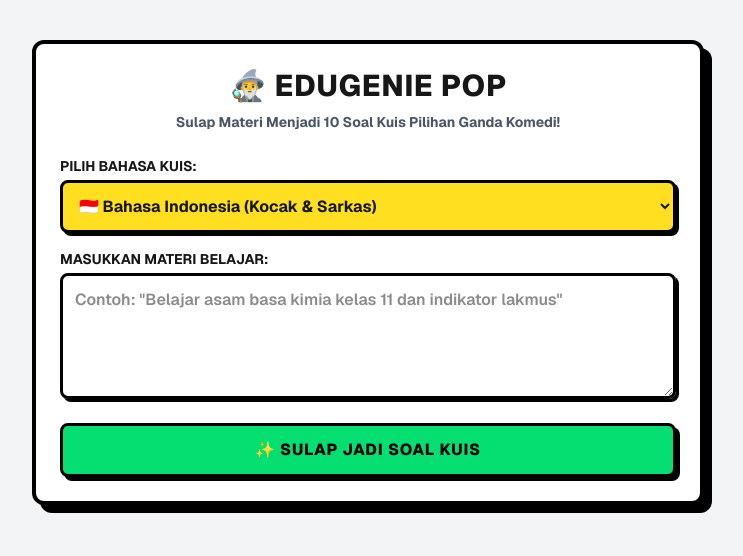
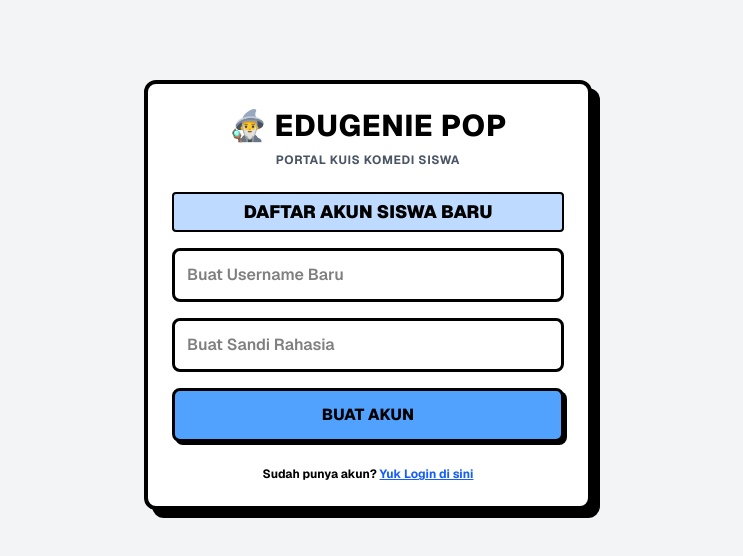
Before and after one commit to onad1ocrypto/EduGenie-pop, a Next.js app: page / in a window 1280 px wide. Shown: the top 556 px of the page, without its empty margins (272-1015 px from the left). Built offline with nearby package versions, Linux system fonts and the light colour scheme.

Commit message:
feat: kembalikan login lokal dan perbaiki warna teks hitam

```diff
--- a/app/page.tsx
+++ b/app/page.tsx
@@ -1,6 +1,6 @@
 'use client';
 
-import { useState } from 'react';
+import { useState, useEffect } from 'react';
 
 interface QuizItem {
   question: string;
@@ -9,16 +9,87 @@ interface QuizItem {
   explanation: string;
 }
 
+interface ReportCard {
+  material: string;
+  language: string;
+  score: number;
+  totalQuestions: number;
+  date: string;
+}
+
 export default function Home() {
+  // --- STATE SYSTEM SISWA & LOGIN ---
+  const [isRegistered, setIsRegistered] = useState(false);
+  const [isLoggedIn, setIsLoggedIn] = useState(false);
+  const [username, setUsername] = useState('');
+  const [password, setPassword] = useState('');
+  const [currentUser, setCurrentUser] = useState('');
+  const [history, setHistory] = useState<ReportCard[]>([]);
+
+  // --- STATE KUIS ---
   const [material, setMaterial] = useState('');
-  const [language, setLanguage] = useState('id'); // Default: Bahasa Indonesia
+  const [language, setLanguage] = useState('id'); // Default: Indonesia
   const [quiz, setQuiz] = useState<QuizItem[]>([]);
   const [loading, setLoading] = useState(false);
   const [error, setError] = useState('');
   const [userAnswers, setUserAnswers] = useState<{ [key: number]: string }>({});
   const [showResults, setShowResults] = useState(false);
 
-  const handleSubmit = async (e: React.FormEvent) => {
+  // Load status login dari localStorage saat pertama kali buka web
+  useEffect(() => {
+    const savedUser = localStorage.getItem('currentUser');
+    const registered = localStorage.getItem('isRegistered');
+    if (savedUser) {
+      setIsLoggedIn(true);
+      setCurrentUser(savedUser);
+      const savedHistory = localStorage.getItem(`history_${savedUser}`);
+      if (savedHistory) setHistory(JSON.parse(savedHistory));
+    }
+    if (registered === 'true') {
+      setIsRegistered(true);
+    }
+  }, []);
+
+  // --- FUNGSI AUTENTIKASI ---
+  const handleRegister = (e: React.FormEvent) => {
+    e.preventDefault();
+    if (!username.trim() || !password.trim()) return alert('Username & Sandi harus diisi!');
+
+    localStorage.setItem('saved_username', username);
+    localStorage.setItem('saved_password', password);
+    localStorage.setItem('isRegistered', 'true');
+    setIsRegistered(true);
+    alert('🎉 Pendaftaran Siswa Berhasil! Silakan Login.');
+    setPassword('');
+  };
+
+  const handleLogin = (e: React.FormEvent) => {
+    e.preventDefault();
+    const savedU = localStorage.getItem('saved_username');
+    const savedP = localStorage.getItem('saved_password');
+
+    if (username === savedU && password === savedP) {
+      setIsLoggedIn(true);
+      setCurrentUser(username);
+      localStorage.setItem('currentUser', username);
+      const savedHistory = localStorage.getItem(`history_${username}`);
+      if (savedHistory) setHistory(JSON.parse(savedHistory));
+      setError('');
+    } else {
+      alert('❌ Username atau Sandi salah!');
+    }
+  };
+
+  const handleLogout = () => {
+    localStorage.removeItem('currentUser');
+    setIsLoggedIn(false);
+    setCurrentUser('');
+    setQuiz([]);
+    setMaterial('');
+  };
+
+  // --- FUNGSI GENERATE KUIS ---
+  const handleSubmitQuiz = async (e: React.FormEvent) => {
     e.preventDefault();
     if (!material.trim()) return;
 
@@ -32,7 +103,7 @@ export default function Home() {
       const response = await fetch('/api/generate-quiz', {
         method: 'POST',
         headers: { 'Content-Type': 'application/json' },
-        body: JSON.stringify({ material, language }), // 🚀 Kirim materi & pilihan bahasa ke backend
+        body: JSON.stringify({ material, language }),
       });
 
       const data = await response.json();
@@ -44,56 +115,152 @@ export default function Home() {
       setQuiz(data.quiz || []);
     } catch (err: any) {
       setError(err.message || 'Terjadi kesalahan sistem');
-      alert(`Eror dari AI: ${err.message || 'Gagal membuat kuis'}`);
+      alert(`Eror: ${err.message}`);
     } finally {
       setLoading(false);
     }
   };
 
   const handleSelectOption = (questionIndex: number, option: string) => {
-    if (showResults) return; // Kunci jawaban jika sudah dinilai
+    if (showResults) return;
     setUserAnswers({ ...userAnswers, [questionIndex]: option });
   };
 
   const checkScore = () => {
     setShowResults(true);
+
+    // Hitung total nilai benar
+    let correctCount = 0;
+    quiz.forEach((item, idx) => {
+      if (userAnswers[idx] === item.answer) correctCount++;
+    });
+
+    const finalScore = Math.round((correctCount / quiz.length) * 100);
+
+    // Simpan ke Rapot Riwayat Siswa
+    const newReport: ReportCard = {
+      material,
+      language: language === 'en' ? '🇺🇸 English' : language === 'zh' ? '🇨🇳 Mandarin' : '🇮🇩 Indonesia',
+      score: finalScore,
+      totalQuestions: quiz.length,
+      date: new Date().toLocaleDateString('id-ID'),
+    };
+
+    const updatedHistory = [newReport, ...history];
+    setHistory(updatedHistory);
+    localStorage.setItem(`history_${currentUser}`, JSON.stringify(updatedHistory));
   };
 
+  // --- TAMPILAN HALAMAN LOGIN / REGISTER ---
+  if (!isLoggedIn) {
+    return (
+      <main className="min-h-screen bg-gray-100 py-20 px-4 flex flex-col items-center font-sans text-black">
+        <div className="max-w-md w-full bg-white border-4 border-black shadow-[8px_8px_0px_0px_rgba(0,0,0,1)] rounded-xl p-6">
+          <h1 className="text-3xl font-extrabold text-center mb-2 uppercase tracking-wide text-black">
+            🧙‍♂️ EduGenie Pop
+          </h1>
+          <p className="text-center text-xs font-bold text-gray-600 mb-6 uppercase tracking-wider">
+            Portal Kuis Komedi Siswa
+          </p>
+
+          {!isRegistered ? (
+            <form onSubmit={handleRegister} className="flex flex-col gap-4">
+              <h2 className="font-black text-lg uppercase text-center bg-blue-200 border-2 border-black py-1 rounded">Daftar Akun Siswa Baru</h2>
+              <input
+                type="text"
+                placeholder="Buat Username Baru"
+                value={username}
+                onChange={(e) => setUsername(e.target.value)}
+                className="p-3 border-3 border-black font-semibold rounded-lg text-black focus:outline-none"
+              />
+              <input
+                type="password"
+                placeholder="Buat Sandi Rahasia"
+                value={password}
+                onChange={(e) => setPassword(e.target.value)}
+                className="p-3 border-3 border-black font-semibold rounded-lg text-black focus:outline-none"
+              />
+              <button type="submit" className="py-3 bg-blue-400 font-extrabold text-black border-3 border-black rounded-lg shadow-[3px_3px_0px_0px_rgba(0,0,0,1)] active:translate-x-0.5 active:translate-y-0.5 active:shadow-none cursor-pointer">
+                BUAT AKUN
+              </button>
+              <p className="text-center text-xs font-bold mt-2">
+                Sudah punya akun? <span onClick={() => setIsRegistered(true)} className="text-blue-600 underline cursor-pointer">Yuk Login di sini</span>
+              </p>
+            </form>
+          ) : (
+            <form onSubmit={handleLogin} className="flex flex-col gap-4">
+              <h2 className="font-black text-lg uppercase text-center bg-green-200 border-2 border-black py-1 rounded">Masuk Portal Belajar</h2>
+              <input
+                type="text"
+                placeholder="Masukkan Username"
+                value={username}
+                onChange={(e) => setUsername(e.target.value)}
+                className="p-3 border-3 border-black font-semibold rounded-lg text-black focus:outline-none"
+              />
+              <input
+                type="password"
+                placeholder="Masukkan Sandi"
+                value={password}
+                onChange={(e) => setPassword(e.target.value)}
+                className="p-3 border-3 border-black font-semibold rounded-lg text-black focus:outline-none"
+              />
+              <button type="submit" className="py-3 bg-green-400 font-extrabold text-black border-3 border-black rounded-lg shadow-[3px_3px_0px_0px_rgba(0,0,0,1)] active:translate-x-0.5 active:translate-y-0.5 active:shadow-none cursor-pointer">
+                MASUK & MULAI BELAJAR
+              </button>
+              <p className="text-center text-xs font-bold mt-2">
+                Belum terdaftar? <span onClick={() => setIsRegistered(false)} className="text-blue-600 underline cursor-pointer">Bikin akun baru dulu</span>
+              </p>
+            </form>
+          )}
+        </div>
+      </main>
+    );
+  }
+
+  // --- TAMPILAN UTAMA APLIKASI (SETELAH LOGIN) ---
   return (
-    <main className="min-h-screen bg-gray-100 py-10 px-4 flex flex-col items-center font-sans">
+    <main className="min-h-screen bg-gray-100 py-10 px-4 flex flex-col items-center font-sans text-black">
+      {/* Header Profile Siswa */}
+      <div className="max-w-2xl w-full flex justify-between items-center mb-4 px-2 font-bold text-sm">
+        <div>🎒 Siswa: <span className="underline">{currentUser}</span></div>
+        <button onClick={handleLogout} className="px-3 py-1 bg-red-400 border-2 border-black rounded shadow-[2px_2px_0px_0px_rgba(0,0,0,1)] active:translate-x-0.5 active:translate-y-0.5 active:shadow-none cursor-pointer text-xs font-black uppercase">
+          Keluar (Logout)
+        </button>
+      </div>
+
       <div className="max-w-2xl w-full bg-white border-4 border-black shadow-[8px_8px_0px_0px_rgba(0,0,0,1)] rounded-xl p-6 mb-8">
-        <h1 className="text-3xl font-extrabold text-center mb-2 uppercase tracking-wide">
+        <h1 className="text-3xl font-extrabold text-center mb-2 uppercase tracking-wide text-black">
           🧙‍♂️ EduGenie Pop
         </h1>
         <p className="text-center text-sm font-bold text-gray-600 mb-6">
           Sulap Materi Menjadi 10 Soal Kuis Pilihan Ganda Komedi!
         </p>
 
-        <form onSubmit={handleSubmit} className="flex flex-col gap-4">
+        <form onSubmit={handleSubmitQuiz} className="flex flex-col gap-4">
           {/* Dropdown Pilihan Bahasa */}
           <div className="flex flex-col gap-1">
-            <label className="font-bold text-sm uppercase">Pilih Bahasa Kuis:</label>
+            <label className="font-bold text-sm uppercase text-black">Pilih Bahasa Kuis:</label>
             <select
               value={language}
               onChange={(e) => setLanguage(e.target.value)}
-              className="p-3 border-3 border-black font-bold rounded-lg bg-yellow-300 shadow-[3px_3px_0px_0px_rgba(0,0,0,1)] focus:outline-none cursor-pointer"
+              className="p-3 border-3 border-black font-bold rounded-lg bg-yellow-300 text-black shadow-[3px_3px_0px_0px_rgba(0,0,0,1)] focus:outline-none cursor-pointer"
             >
-              <option value="id">🇮🇩 Bahasa Indonesia (Kocak & Sarkas)</option>
-              <option value="en">🇺🇸 English (Funny & Casual)</option>
-              <option value="zh">🇨🇳 中文 / Mandarin (Humorous)</option>
+              <option value="id" className="text-black">🇮🇩 Bahasa Indonesia (Kocak & Sarkas)</option>
+              <option value="en" className="text-black">🇺🇸 English (Funny & Casual)</option>
+              <option value="zh" className="text-black">🇨🇳 中文 / Mandarin (Humorous)</option>
             </select>
           </div>
 
           {/* Input Materi */}
           <div className="flex flex-col gap-1">
-            <label className="font-bold text-sm uppercase">Masukkan Materi Belajar:</label>
+            <label className="font-bold text-sm uppercase text-black">Masukkan Materi Belajar:</label>
             <textarea
               value={material}
               onChange={(e) => setMaterial(e.target.value)}
-              placeholder='Contoh: "Belajar asam basa kimia kelas 11 dan indikator lakmus"'
+              placeholder='Contoh: "Belajar hukum Newton atau revolusi industri prancis"'
               rows={4}
               disabled={loading}
-              className="p-3 border-3 border-black font-semibold rounded-lg shadow-[3px_3px_0px_0px_rgba(0,0,0,1)] focus:outline-none disabled:bg-gray-200"
+              className="p-3 border-3 border-black font-semibold rounded-lg text-black shadow-[3px_3px_0px_0px_rgba(0,0,0,1)] focus:outline-none disabled:bg-gray-200"
             />
           </div>
 
@@ -110,15 +277,12 @@ export default function Home() {
 
       {/* Tampilan Soal Kuis */}
       {quiz.length > 0 && (
-        <div className="max-w-2xl w-full flex flex-col gap-6 mb-10">
+        <div className="max-w-2xl w-full flex flex-col gap-6 mb-8">
           {quiz.map((item, qIdx) => {
             const isCorrect = userAnswers[qIdx] === item.answer;
             return (
-              <div
-                key={qIdx}
-                className="bg-white border-4 border-black shadow-[6px_6px_0px_0px_rgba(0,0,0,1)] rounded-xl p-5"
-              >
-                <h3 className="font-extrabold text-lg mb-4">
+              <div key={qIdx} className="bg-white border-4 border-black shadow-[6px_6px_0px_0px_rgba(0,0,0,1)] rounded-xl p-5">
+                <h3 className="font-extrabold text-lg mb-4 text-black">
                   {qIdx + 1}. {item.question}
                 </h3>
                 <div className="flex flex-col gap-2">
@@ -138,7 +302,7 @@ export default function Home() {
                         type="button"
                         onClick={() => handleSelectOption(qIdx, option)}
                         disabled={showResults}
-                        className={`w-full p-3 border-2 border-black font-bold text-left rounded-lg shadow-[2px_2px_0px_0px_rgba(0,0,0,1)] transition-all ${btnStyle}`}
+                        className={`w-full p-3 border-2 border-black font-bold text-left rounded-lg text-black shadow-[2px_2px_0px_0px_rgba(0,0,0,1)] transition-all ${btnStyle}`}
                       >
                         {option}
                       </button>
@@ -146,11 +310,10 @@ export default function Home() {
                   })}
                 </div>
 
-                {/* Penjelasan Kocak */}
                 {showResults && (
-                  <div className="mt-4 p-3 bg-yellow-100 border-2 border-dashed border-black rounded-lg text-sm">
+                  <div className="mt-4 p-3 bg-yellow-100 border-2 border-dashed border-black rounded-lg text-sm text-black">
                     <p className="font-extrabold">
-                      {isCorrect ? '✅ Betul Benget!' : '❌ Salah Besar!'} Jawaban: {item.answer}
+                      {isCorrect ? '✅ Betul Banget!' : '❌ Salah Besar!'} Jawaban Benar: {item.answer}
                     </p>
                     <p className="mt-1 font-semibold text-gray-700 italic">
                       💡 {item.explanation}
@@ -161,7 +324,6 @@ export default function Home() {
             );
           })}
 
-          {/* Tombol Cek Nilai */}
           {!showResults && (
             <button
               onClick={checkScore}
@@ -170,13 +332,32 @@ export default function Home() {
               💯 Cek Skor Kuis Komedimu!
             </button>
           )}
+        </div>
+      )}
 
-          {/* Hak Cipta */}
-          <div className="text-center font-bold text-xs uppercase tracking-widest text-gray-500 mt-4">
-            © 2026 Copyright by Sasam
+      {/* Rapor Nilai & Riwayat Kuis Siswa */}
+      {history.length > 0 && (
+        <div className="max-w-2xl w-full bg-white border-4 border-black shadow-[6px_6px_0px_0px_rgba(0,0,0,1)] rounded-xl p-5 mb-10">
+          <h2 className="font-black text-xl uppercase mb-4 tracking-wide bg-purple-200 border-2 border-black py-1 px-3 rounded inline-block">📋 Rapor Kuis Kamu</h2>
+          <div className="flex flex-col gap-3">
+            {history.map((card, idx) => (
+              <div key={idx} className="p-3 border-2 border-black rounded-lg bg-gray-50 flex justify-between items-center shadow-[2px_2px_0px_0px_rgba(0,0,0,1)]">
+                <div>
+                  <p className="font-extrabold text-sm capitalize">📚 {card.material}</p>
+                  <p className="text-xs font-bold text-gray-500 mt-0.5">Bahasa: {card.language} | Tanggal: {card.date}</p>
+                </div>
+                <div className={`text-xl font-black p-2 border-2 border-black rounded-md shadow-[2px_2px_0px_0px_rgba(0,0,0,1)] ${card.score >= 70 ? 'bg-green-300' : 'bg-red-300'}`}>
+                  {card.score}
+                </div>
+              </div>
+            ))}
           </div>
         </div>
       )}
+
+      <div className="text-center font-bold text-xs uppercase tracking-widest text-gray-500 mt-4">
+        © 2026 Copyright by Sasam
+      </div>
     </main>
   );
 }
```
Also changed, not shown: app/page-lama.txt (added).
